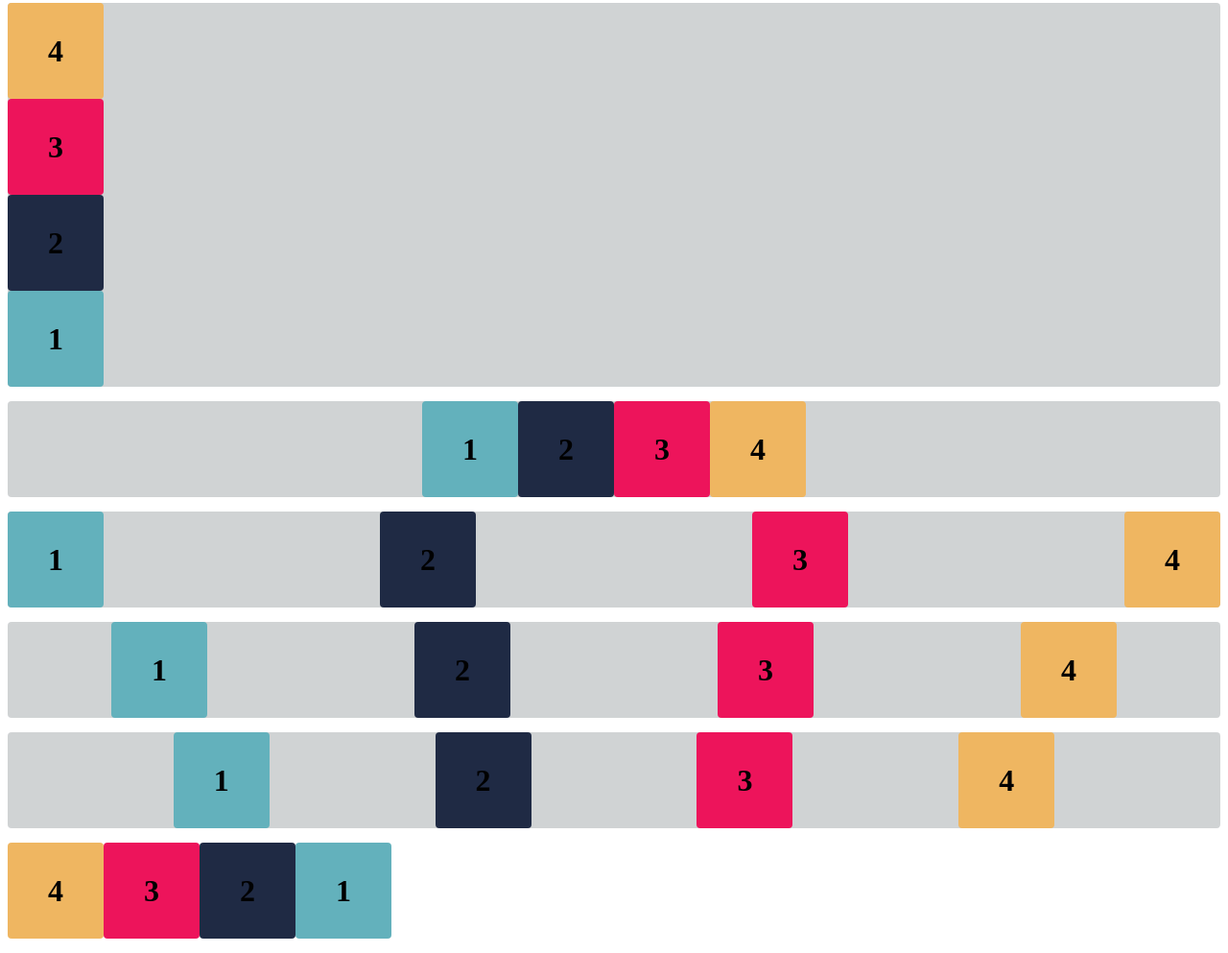
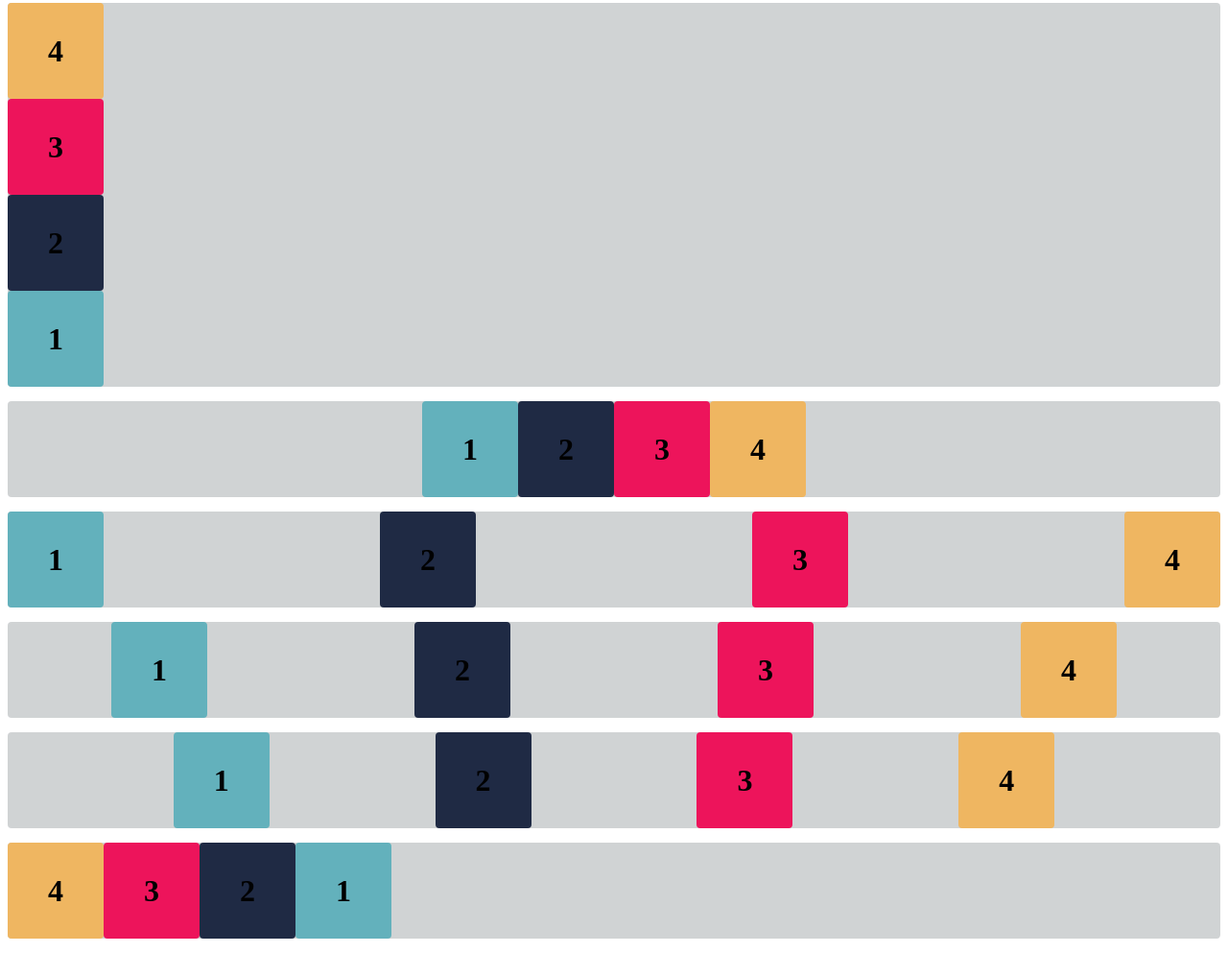
Before and after one commit to Lzsaam/flexbox, a plain HTML site: page index.html in a window 1280 px wide. Shown: the part 120-1113 px from the top of the page at 96% size. Drawn offline with Linux system fonts and the light colour scheme.

Commit message:
flexbox certo

```diff
--- a/index.html
+++ b/index.html
@@ -47,7 +47,7 @@
         <div class="flex-item box3"><h1>3</h1></div>
         <div class="flex-item box4"><h1>4</h1></div>
     </div>
-    <div class="container-desafio">
+    <div class="base container-desafio">
         <div class="flex-item box1"><h1>1</h1></div>
         <div class="flex-item box2"><h1>2</h1></div>
         <div class="flex-item box3"><h1>3</h1></div>
```
